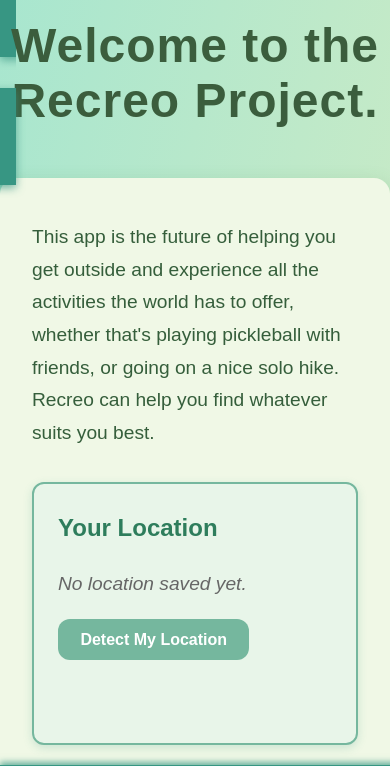
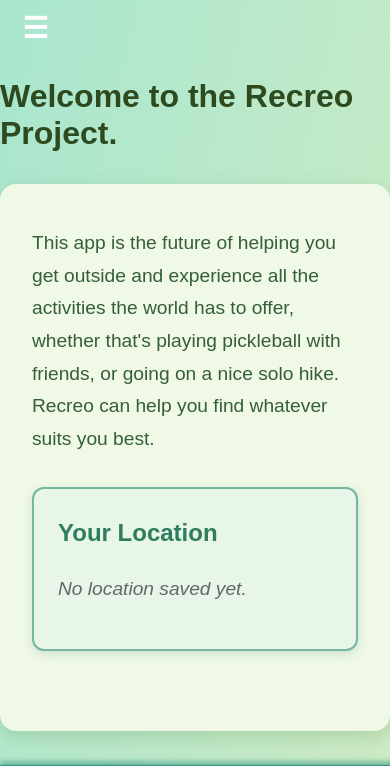
Before and after one commit to JPotter-CS/UCCS-CS4300-fall2025-Team-5, a Django app: page / in a window 390 px wide. Shown: the top 766 px of the page. Run offline with Django 5.2, Linux system fonts and the light colour scheme.

Commit message:
Added Hamburger Top Left

```diff
--- a/myproject/home/static/styles.css
+++ b/myproject/home/static/styles.css
@@ -135,3 +135,44 @@
     max-width: 900px;
     padding-bottom: 2rem;
 }
+
+/* Hambooger Styling */
+#hamburger {
+    font-size: 1.8rem;
+    background: none;
+    border: none;
+    cursor: pointer;
+    margin-right: 1rem;
+    vertical-align: middle;
+}
+
+#menu {
+    display: none;
+    position: absolute;
+    top: 50px;
+    left: 10px;
+    background: #f0f8e6;
+    border: 1px solid #75b79e;
+    border-radius: 8px;
+    padding: 0.5rem;
+    box-shadow: 0 3px 10px rgba(55, 150, 131, 0.2);
+    z-index: 100;
+}
+
+#menu.menu-visible {
+    display: block;
+}
+
+#menu ul {
+    list-style-type: none;
+    padding: 0;
+    margin: 0;
+}
+
+#menu li {
+    margin-bottom: 0.5rem;
+}
+
+#menu li:last-child {
+    margin-bottom: 0;
+}
--- a/myproject/home/templates/index.html
+++ b/myproject/home/templates/index.html
@@ -3,16 +3,24 @@
 <html lang="en">
 
 <head>
-    <meta charset="UTF-8">
-    <meta name="viewport" content="width=device-width, initial-scale=1.0">
-    <link rel="stylesheet" href="{% static 'styles.css' %}">
+    <meta charset="UTF-8" />
+    <meta name="viewport" content="width=device-width, initial-scale=1" />
+    <link rel="stylesheet" href="{% static 'styles.css' %}" />
     <title>Recreo</title>
 </head>
 
 <body>
-    <headers>
+    <header>
+        <button id="hamburger" aria-label="Menu">&#9776;</button>
         <h1>Welcome to the Recreo Project.</h1>
-    </headers>
+    </header>
+
+    <!-- Hamburger menu -->
+    <div id="menu" class="menu-hidden">
+        <ul>
+            <li><button id="share-location-button">Share Location</button></li>
+        </ul>
+    </div>
 
     <main>
         <p>
@@ -33,17 +41,14 @@
             {% else %}
             <p class="no-location">No location saved yet.</p>
             {% endif %}
-
-            <button id="detect">Detect My Location</button>
-            <p id="status"></p>
         </div>
     </main>
 
     <!-- Image Section -->
     <div class="image-gallery">
-        <img src="{% static 'beachvolley.jpg' %}" alt="Beach Volleyball" class="project-image">
-        <img src="{% static 'golfcourse.jpg' %}" alt="Golf Course" class="project-image">
-        <img src="{% static 'basketball.jpg' %}" alt="Basketball" class="project-image">
+        <img src="{% static 'beachvolley.jpg' %}" alt="Beach Volleyball" class="project-image" />
+        <img src="{% static 'golfcourse.jpg' %}" alt="Golf Course" class="project-image" />
+        <img src="{% static 'basketball.jpg' %}" alt="Basketball" class="project-image" />
     </div>
 
     <footer>
@@ -57,15 +62,22 @@
             if (parts.length === 2) return parts.pop().split(';').shift();
         }
 
-        document.getElementById("detect").addEventListener("click", () => {
+        document.getElementById('hamburger').addEventListener('click', () => {
+            const menu = document.getElementById('menu');
+            menu.classList.toggle('menu-visible');
+        });
+
+        async function detectAndShareLocation() {
             if (!navigator.geolocation) {
-                document.getElementById("status").textContent = "Geolocation not supported.";
+                alert("Geolocation not supported by your browser.");
                 return;
             }
 
-            document.getElementById("status").textContent = "Detecting location...";
+            try {
+                const pos = await new Promise((resolve, reject) => {
+                    navigator.geolocation.getCurrentPosition(resolve, reject);
+                });
 
-            navigator.geolocation.getCurrentPosition(async pos => {
                 const res = await fetch("{% url 'save_location' %}", {
                     method: "POST",
                     headers: {
@@ -80,14 +92,19 @@
 
                 const data = await res.json();
                 if (data.ok) {
-                    document.getElementById("status").textContent = "Location saved! Refreshing...";
-                    setTimeout(() => location.reload(), 1000);
+                    alert("Location shared successfully!");
+                    location.reload();
                 } else {
-                    document.getElementById("status").textContent = "Failed to save location.";
+                    alert("Failed to save location.");
                 }
-            }, err => {
-                document.getElementById("status").textContent = "Location access denied.";
-            });
+            } catch (error) {
+                alert("Location access denied or error occurred.");
+            }
+        }
+
+        document.getElementById('share-location-button').addEventListener('click', () => {
+            detectAndShareLocation();
+            document.getElementById('menu').classList.remove('menu-visible');
         });
     </script>
 </body>
--- a/myproject/myproject/settings.py
+++ b/myproject/myproject/settings.py
@@ -25,7 +25,7 @@
 SECRET_KEY = 'django-insecure-!d!+nq-jok2v*@opa@oifn&&@u5tzttr@)_)s!4uii0h3zh%f5'
 
 # SECURITY WARNING: don't run with debug turned on in production!
-DEBUG = True
+DEBUG = False
 
 ALLOWED_HOSTS = [
     '.devedu.io',
```
